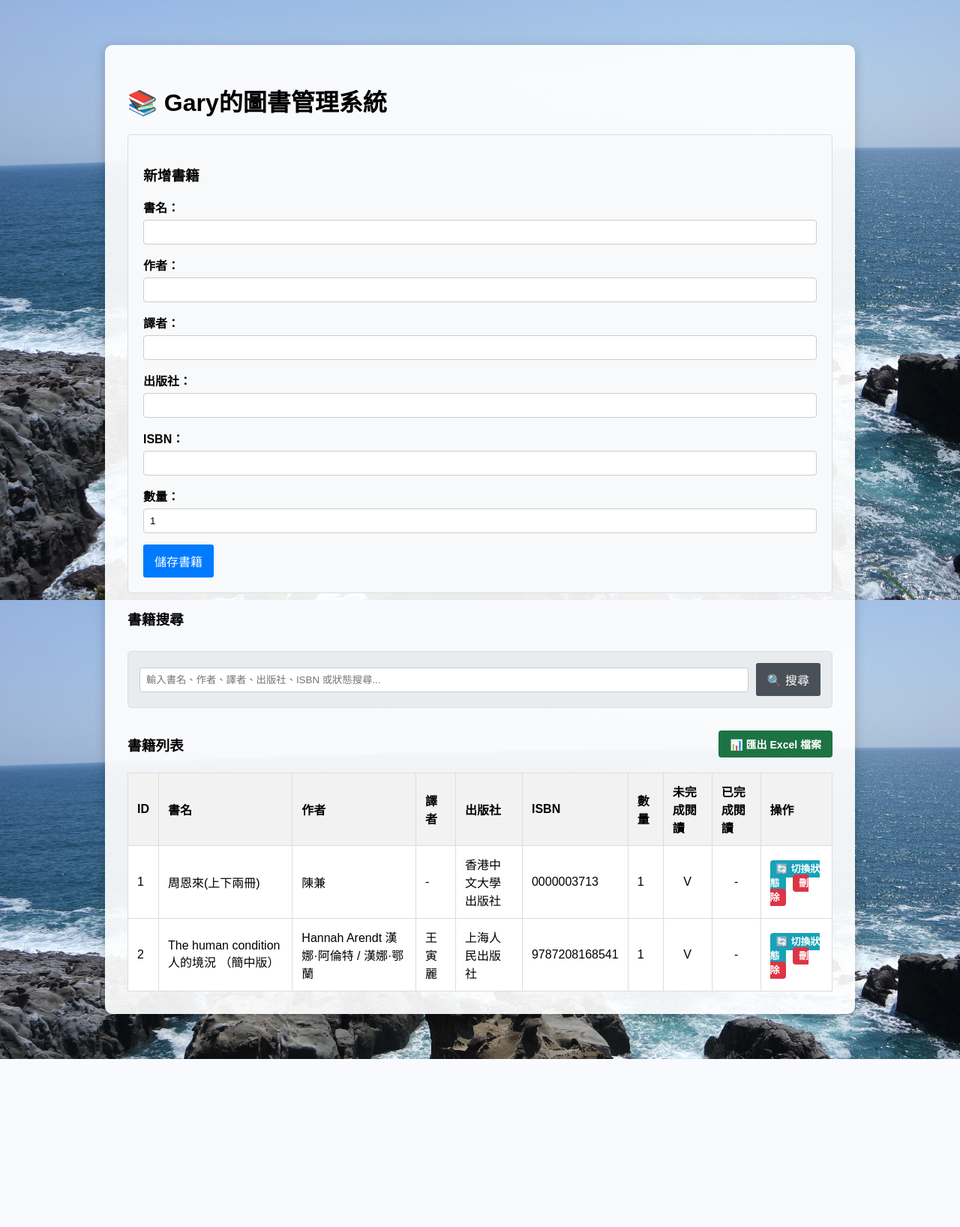
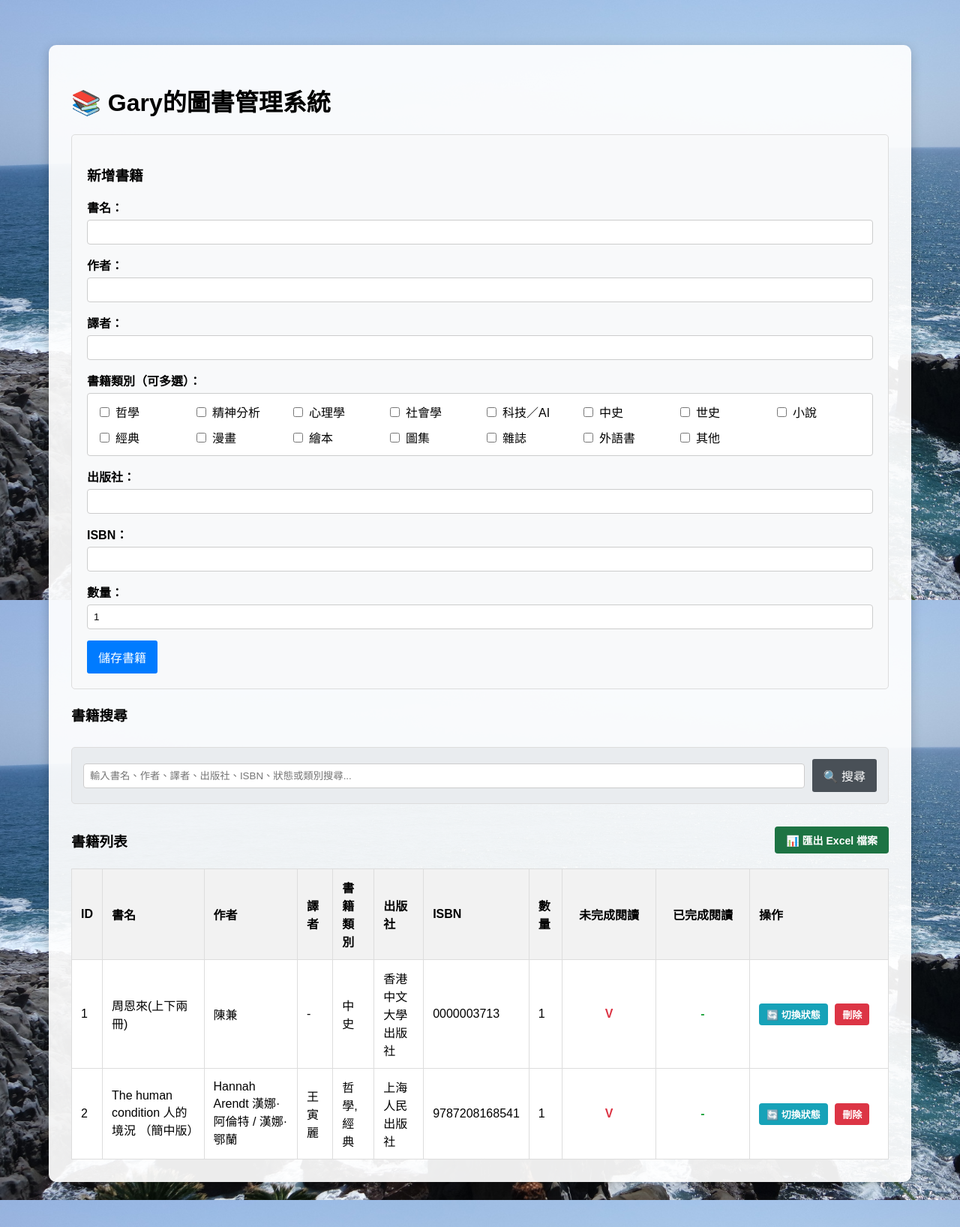
Before and after one commit to liwiln199694-bit/book_manager, a Flask app: page / in a window 1280 px wide. Shown: the whole page at 75% size. Before the commit the page ends 1412 px from the top, so only its background shows below. Run offline with Flask 3, Linux system fonts and the light colour scheme; data comes from the database, SQL or seed files in the repository; both versions use the stored data as it was after the commit.

Commit message:
更新書籍類別以包含外語書選項

```diff
--- a/app.py
+++ b/app.py
@@ -4,7 +4,6 @@ from flask_sqlalchemy import SQLAlchemy
 
 app = Flask(__name__)
 
-# 設定資料庫
 basedir = os.path.abspath(os.path.dirname(__file__))
 app.config['SQLALCHEMY_DATABASE_URI'] = 'sqlite:///' + os.path.join(basedir, 'books.db')
 app.config['SQLALCHEMY_ENGINE_OPTIONS'] = {
@@ -23,13 +22,12 @@ class Book(db.Model):
     publisher = db.Column(db.String(120))
     quantity = db.Column(db.Integer, default=1)
     translator = db.Column(db.String(50))
-    # 預設值設為 '未完成閱讀'
     status = db.Column(db.String(20), nullable=False, default='未完成閱讀')
+    category = db.Column(db.String(200), nullable=True) # 書籍類別欄位 (儲存如 "心理學,外語書")
 
 with app.app_context():
     db.create_all()
 
-# 路由 1：首頁
 @app.route('/', methods=['GET', 'POST'])
 def index():
     if request.method == 'POST':
@@ -40,7 +38,11 @@ def index():
         book_quantity = request.form.get('quantity')
         book_translator = request.form.get('translator') or None
 
-        # 新增書籍時，不從表單拿狀態，直接使用預設的 '未完成閱讀'
+        # 獲取前端複選框的陣列資料
+        selected_categories = request.form.getlist('category')
+        # 用逗號將多個類別串接起來，若沒勾選則存入 '-'
+        book_category = ",".join(selected_categories) if selected_categories else '-'
+
         new_book = Book(
             title=book_title,
             author=book_author,
@@ -48,13 +50,15 @@ def index():
             isbn=book_isbn,
             publisher=book_publisher,
             quantity=int(book_quantity) if book_quantity else 1,
-            status='未完成閱讀'
+            status='未完成閱讀',
+            category=book_category
         )
         db.session.add(new_book)
         db.session.commit()
         return redirect(url_for('index'))
 
     search_query = request.args.get('search', '')
+
     if search_query:
         from sqlalchemy import or_
         all_books = Book.query.filter(
@@ -64,7 +68,8 @@ def index():
                 Book.publisher.like(f"%{search_query}%"),
                 Book.isbn.like(f"%{search_query}%"),
                 Book.translator.like(f"%{search_query}%"),
-                Book.status.like(f"%{search_query}%")
+                Book.status.like(f"%{search_query}%"),
+                Book.category.like(f"%{search_query}%") # 支援搜尋書籍類別（如搜尋：外語書）
             )
         ).all()
     else:
@@ -72,11 +77,9 @@ def index():
 
     return render_template('index.html', books=all_books, search_query=search_query)
 
-# ✨ 新增路由：點擊更新/切換閱讀狀態
 @app.route('/toggle_status/<int:book_id>')
 def toggle_status(book_id):
     book = Book.query.get_or_404(book_id)
-    # 如果原本是未完成，就改成已完成；反之亦然
     if book.status == '未完成閱讀':
         book.status = '已完成閱讀'
     else:
@@ -84,7 +87,6 @@ def toggle_status(book_id):
     db.session.commit()
     return redirect(url_for('index'))
 
-# 路由 2：刪除書籍
 @app.route('/delete/<int:book_id>')
 def delete_book(book_id):
     book_to_delete = Book.query.get_or_404(book_id)
@@ -92,7 +94,6 @@ def delete_book(book_id):
     db.session.commit()
     return redirect(url_for('index'))
 
-# 匯出 Excel 功能（維持不變，會自動依據最新狀態切換 V 記號）
 @app.route('/export_excel')
 def export_excel():
     import pandas as pd
@@ -102,7 +103,6 @@ def export_excel():
     import openpyxl
     from openpyxl.styles import Font, Alignment
 
-    # 1. 從資料庫撈出所有書籍資料
     all_books = Book.query.all()
 
     books_data = []
@@ -114,42 +114,35 @@ def export_excel():
             "譯者": b.translator or '-',
             "出版社": b.publisher or '-',
             "ISBN": b.isbn or '-',
+            "書籍類別": b.category or '-',
             "數量": b.quantity,
             "未完成閱讀": "V" if b.status == "未完成閱讀" else "",
             "已完成閱讀": "V" if b.status == "已完成閱讀" else ""
         })
 
-    # 2. 轉換成 DataFrame
     df = pd.DataFrame(books_data)
 
-    # 3. 建立一個全新的 openpyxl 工作簿
     wb = openpyxl.Workbook()
     ws = wb.active
     ws.title = "館藏清單"
-
-    # 顯示網格線
     ws.views.sheetView[0].showGridLines = True
 
-    # 4. 寫入左上角的標題 (A1)
     ws['A1'] = "Gary的圖書管理資料"
     ws['A1'].font = Font(size=16, bold=True)
 
-    # 5. 寫入右上角的匯出日期 (I1)
+    # 日期對齊 J1 (第 10 欄)
     today_str = f"匯出日期: {datetime.now().strftime('%Y-%m-%d')}"
-    ws['I1'] = today_str
-    ws['I1'].font = Font(size=10, italic=True)
-    ws['I1'].alignment = Alignment(horizontal='right')
+    ws['J1'] = today_str
+    ws['J1'].font = Font(size=10, italic=True)
+    ws['J1'].alignment = Alignment(horizontal='right')
 
-    # 6. 從第 3 行（Row 3）開始寫入資料表頭
     headers = list(df.columns)
-    ws.append([]) # 第 2 行：留空行
-    ws.append(headers) # 第 3 行：寫入表頭
+    ws.append([])
+    ws.append(headers)
 
-    # 7. 寫入所有資料內容
     for row in df.values.tolist():
         ws.append(row)
 
-    # 8. 將活頁簿儲存到記憶體中並導出
     output = io.BytesIO()
     wb.save(output)
     output.seek(0)
--- a/templates/index.html
+++ b/templates/index.html
@@ -6,7 +6,7 @@
     <style>
         body {
             font-family: Arial, sans-serif;
-            max-width: 1000px;
+            max-width: 1150px;
             margin: 40px auto;
             padding: 20px;
             background: url("{{ url_for('static', filename='SAM_0862.JPG') }}") no-repeat center center fixed;
@@ -25,16 +25,35 @@
         label { font-weight: bold; display: block; margin-bottom: 5px; }
         input[type="text"], input[type="number"] { width: 100%; padding: 8px; box-sizing: border-box; border: 1px solid #ccc; border-radius: 4px; }
 
+        /* 複選框區域網格化排版 */
+        .checkbox-grid {
+            display: grid;
+            grid-template-columns: repeat(auto-fill, minmax(105px, 1fr));
+            gap: 10px;
+            background: #fff;
+            padding: 12px;
+            border: 1px solid #ccc;
+            border-radius: 4px;
+        }
+        .checkbox-grid label {
+            font-weight: normal;
+            display: inline-flex;
+            align-items: center;
+            gap: 5px;
+            cursor: pointer;
+            margin: 0;
+            white-space: nowrap; /* 防止文字換行斷開 */
+        }
+
         button { background: #007bff; color: white; padding: 10px 15px; border: none; border-radius: 3px; cursor: pointer; font-size: 16px; }
         button:hover { background: #0056b3; }
 
         table { width: 100%; border-collapse: collapse; margin-top: 20px; background: white; }
         th, td { border: 1px solid #ddd; padding: 12px; text-align: left; }
         th { background-color: #f2f2f2; }
-        .text-center { text-align: center; }
+        .text-center { text-align: center; font-weight: bold; }
 
-        /* 按鈕樣式 */
-        .action-btn { text-decoration: none; font-weight: bold; padding: 4px 8px; border-radius: 4px; font-size: 13px; margin-right: 5px; }
+        .action-btn { text-decoration: none; font-weight: bold; padding: 5px 10px; border-radius: 4px; font-size: 13px; margin-right: 5px; display: inline-block; }
         .status-btn { background-color: #17a2b8; color: white; }
         .status-btn:hover { background-color: #138496; }
         .delete-btn { background-color: #dc3545; color: white; }
@@ -64,6 +83,27 @@
         </div>
 
         <div class="form-group">
+            <label>書籍類別（可多選）：</label>
+            <div class="checkbox-grid">
+                <label><input type="checkbox" name="category" value="哲學"> 哲學</label>
+                <label><input type="checkbox" name="category" value="精神分析"> 精神分析</label>
+                <label><input type="checkbox" name="category" value="心理學"> 心理學</label>
+                <label><input type="checkbox" name="category" value="社會學"> 社會學</label>
+                <label><input type="checkbox" name="category" value="科技／AI"> 科技／AI</label>
+                <label><input type="checkbox" name="category" value="中史"> 中史</label>
+                <label><input type="checkbox" name="category" value="世史"> 世史</label>
+                <label><input type="checkbox" name="category" value="小說"> 小說</label>
+                <label><input type="checkbox" name="category" value="經典"> 經典</label>
+                <label><input type="checkbox" name="category" value="漫畫"> 漫畫</label>
+                <label><input type="checkbox" name="category" value="繪本"> 繪本</label>
+                <label><input type="checkbox" name="category" value="圖集"> 圖集</label>
+                <label><input type="checkbox" name="category" value="雜誌"> 雜誌</label>
+                <label><input type="checkbox" name="category" value="外語書"> 外語書</label>
+                <label><input type="checkbox" name="category" value="其他"> 其他</label>
+            </div>
+        </div>
+
+        <div class="form-group">
             <label>出版社：</label>
             <input type="text" name="publisher">
         </div>
@@ -84,7 +124,7 @@
     <h3>書籍搜尋</h3>
     <div style="margin: 30px 0 10px 0;">
         <form method="GET" action="{{ url_for('index') }}" style="background: #e9ecef; display: flex; gap: 10px; align-items: center; padding: 15px;">
-            <input type="text" name="search" value="{{ search_query }}" placeholder="輸入書名、作者、譯者、出版社、ISBN 或狀態搜尋..." style="margin: 0; flex: 1;">
+            <input type="text" name="search" value="{{ search_query }}" placeholder="輸入書名、作者、譯者、出版社、ISBN、狀態或類別搜尋..." style="margin: 0; flex: 1;">
             <button type="submit" style="background: #495057; margin: 0;">🔍 搜尋</button>
             {% if search_query %}
                 <a href="{{ url_for('index') }}" style="color: #6c757d; text-decoration: none; font-size: 14px;">清除搜尋</a>
@@ -103,12 +143,13 @@
                 <th>書名</th>
                 <th>作者</th>
                 <th>譯者</th>
+                <th>書籍類別</th>
                 <th>出版社</th>
                 <th>ISBN</th>
                 <th>數量</th>
-                <th>未完成閱讀</th>
-                <th>已完成閱讀</th>
-                <th>操作</th>
+                <th style="width: 100px; text-align: center;">未完成閱讀</th>
+                <th style="width: 100px; text-align: center;">已完成閱讀</th>
+                <th style="width: 160px;">操作</th>
             </tr>
         </thead>
         <tbody>
@@ -118,11 +159,12 @@
                 <td>{{ book.title }}</td>
                 <td>{{ book.author }}</td>
                 <td>{{ book.translator or '-' }}</td>
+                <td>{{ book.category or '-' }}</td>
                 <td>{{ book.publisher or '-' }}</td>
                 <td>{{ book.isbn or '-' }}</td>
                 <td>{{ book.quantity }}</td>
-                <td class="text-center">{% if book.status == '未完成閱讀' %}V{% else %}-{% endif %}</td>
-                <td class="text-center">{% if book.status == '已完成閱讀' %}V{% else %}-{% endif %}</td>
+                <td class="text-center" style="color: #dc3545;">{% if book.status == '未完成閱讀' %}V{% else %}-{% endif %}</td>
+                <td class="text-center" style="color: #28a745;">{% if book.status == '已完成閱讀' %}V{% else %}-{% endif %}</td>
                 <td>
                     <a href="{{ url_for('toggle_status', book_id=book.id) }}" class="action-btn status-btn">🔄 切換狀態</a>
                     <a href="{{ url_for('delete_book', book_id=book.id) }}" class="action-btn delete-btn" onclick="return confirm('確定要刪除嗎？')">刪除</a>
@@ -130,7 +172,7 @@
             </tr>
             {% else %}
             <tr>
-                <td colspan="10" style="text-align: center;">目前沒有任何藏書。</td>
+                <td colspan="11" style="text-align: center;">目前沒有任何藏書。</td>
             </tr>
             {% endfor %}
         </tbody>
```
Also changed, not shown: books.db (added).
